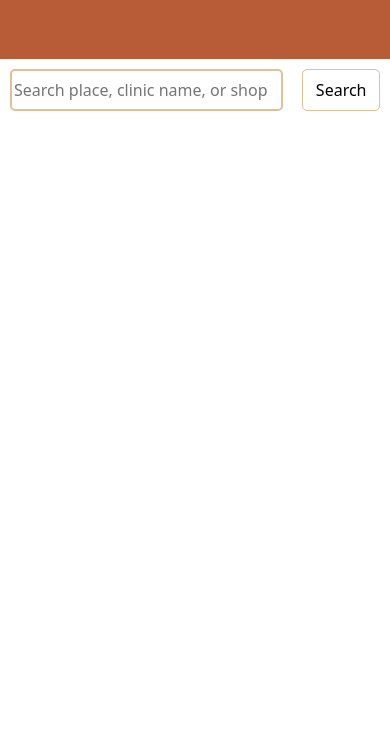
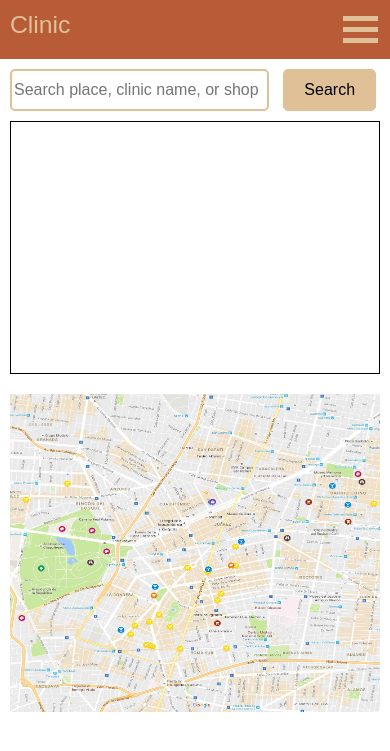
Before and after one commit to Clinic-Directory-2021/web_based_clinic_directory, a Django app: page / in a window 390 px wide. Shown: the top 751 px of the page. Run offline with Django 3.2, Linux system fonts and the light colour scheme.

Commit message:
Mobile responsive

```diff
--- /dev/null
+++ b/main_app/static/css/base.css
@@ -0,0 +1,145 @@
+*{
+    margin: 0;
+    font-family: Arial, Helvetica, sans-serif;
+}
+.header{
+    background-color:#B85C38;
+    width: 100%;
+    height: 7vh;
+    padding: 10px;
+    display: flex;
+}
+.header h2{
+    color: #E0C097;
+}
+
+.button:active{
+    opacity: 0.7;
+}
+@media (min-width:320px)  { /* smartphones, iPhone, portrait 480x320 phones */
+    .header{
+        background-color:#B85C38;
+    }
+    .search-bar{
+        width: 70%;
+        height: 5vh;
+        border-radius: 5px;
+        border:2px solid #E0C097;
+        margin-right: 5px;
+    }
+    .search-button{
+        background-color: #E0C097;
+        border-radius: 5px;
+        border:1px solid #E0C097;
+        margin-left: 5px;
+        width: 25%;
+        height: 5vh;
+    }
+        .result{
+        padding: 10px;
+    }
+    .preview{
+        margin: auto;
+        width: 100%;
+        height: 30vh;
+        border:1px solid black;
+        margin-top:10px;
+    }
+    .map{
+        width: 100%;
+        height: 40vh;
+        padding: 10px;
+    }
+     .map img{
+         width: 100%;
+         height: 100%;
+     }
+     .header .logo{
+        width: 90%;
+        height: 100%;
+    }
+    .header .menu{
+        width: 10%;
+        height: 100%;
+        display: block;
+    }
+    .header .menu .line {
+        width: 35px;
+        height: 5px;
+        background-color: #E0C097;
+        margin: 6px 0;
+      }
+      .menu-list{
+          padding: 20px;
+          display: none;
+          position: absolute;
+          top: 0%;
+          right: 0%;
+          width: 100%;
+          height: 40vh;
+          opacity: 0.9;
+          background-color: black;
+      }
+      .menu-list .menu-header{
+          width: 100%;
+          height: 5vh;
+          display: flex;
+      }
+      .menu-header .close{
+          width: 10%;
+          height: 100%;
+      }
+      .menu-header .decoy{
+          width: 90%;
+          height: 100%;
+      }
+      .menu-list .close .left{
+        transform: rotate(45deg);
+        position: relative;
+        top: 15%;
+        left: 2%;
+        width: 35px;
+        height: 5px;
+        background-color: #E0C097;
+      }
+      .menu-list .close .right{
+        transform: rotate(-45deg);
+        position: relative;
+        top: 2%;
+        left: 2%;
+        width: 35px;
+        height: 5px;
+        background-color: #E0C097;
+      }
+      ul{
+          list-style-type: none;
+      }
+      ul a{
+          text-decoration: none;
+      }
+      ul a li h3{
+          padding: 10px;
+          text-align: center;
+          color: white;
+      }
+}
+@media (min-width:481px)  { /* portrait e-readers (Nook/Kindle), smaller tablets @ 600 or @ 640 wide. */
+    .header{
+        background-color:black;
+    }
+    .header .menu{
+        display: none;
+    }
+}
+@media (min-width:641px)  { /* portrait tablets, portrait iPad, landscape e-readers, landscape 800x480 or 854x480 phones */
+
+}
+@media (min-width:961px)  { /* tablet, landscape iPad, lo-res laptops ands desktops */
+
+}
+@media (min-width:1025px) { /* big landscape tablets, laptops, and desktops */
+
+}
+@media (min-width:1281px) { /* hi-res laptops and desktops */
+
+}
--- a/main_app/static/css/index.css
+++ b/main_app/static/css/index.css
@@ -1,52 +1,48 @@
-*{
-    margin: 0;
-    font-family: Arial, Helvetica, sans-serif;
-}
-.header{
-    background-color:#B85C38;
-    width: 100%;
-    height: 7vh;
-}
-.search-bar{
-    border-radius: 5px;
-    border:2px solid #E0C097;
-}
 .search-bar:focus{
     outline: none !important;
     border:3px solid #E0C097;
-}
-.search-button{
-    background-color: white;
-    border-radius: 5px;
-    border:1px solid #E0C097;
-}
-.search-button:hover{
-    background-color: #E0C097;
-}
-.search-button:active{
-    background-color: #E0C097;
-    opacity: 0.7;
 }
 @media (min-width:320px)  { /* smartphones, iPhone, portrait 480x320 phones */
     .header{
         background-color:#B85C38;
     }
     .search-bar{
-        margin: 10px;
         width: 70%;
         height: 5vh;
+        border-radius: 5px;
+        border:2px solid #E0C097;
+        margin-right: 5px;
     }
     .search-button{
-        margin: 5px;
-        width: 20%;
+        background-color: #E0C097;
+        border-radius: 5px;
+        border:1px solid #E0C097;
+        margin-left: 5px;
+        width: 25%;
         height: 5vh;
-
     }
+        .result{
+        padding: 10px;
+    }
+    .preview{
+        margin: auto;
+        width: 100%;
+        height: 30vh;
+        border:1px solid black;
+        margin-top:10px;
+    }
+    .map{
+        width: 100%;
+        height: 40vh;
+        padding: 10px;
+    }
+     .map img{
+         width: 100%;
+         height: 100%;
+     }
 }
 @media (min-width:481px)  { /* portrait e-readers (Nook/Kindle), smaller tablets @ 600 or @ 640 wide. */
-    .header{
-        background-color:black;
-    }
+
 }
 @media (min-width:641px)  { /* portrait tablets, portrait iPad, landscape e-readers, landscape 800x480 or 854x480 phones */
 
--- /dev/null
+++ b/main_app/static/js/index.js
@@ -0,0 +1,6 @@
+function show_menu(){
+    $('.menu-list').show();
+}
+function close_menu(){
+    $('.menu-list').hide();
+}
--- a/main_app/templates/base.html
+++ b/main_app/templates/base.html
@@ -7,10 +7,36 @@
     <meta name="viewport" content="width=device-width, initial-scale=1.0">
     <link href="https://cdn.jsdelivr.net/npm/bootstrap@5.0.2/dist/css/bootstrap.min.css" rel="stylesheet" integrity="sha384-EVSTQN3/azprG1Anm3QDgpJLIm9Nao0Yz1ztcQTwFspd3yD65VohhpuuCOmLASjC" crossorigin="anonymous">
 <script src="https://cdn.jsdelivr.net/npm/bootstrap@5.0.2/dist/js/bootstrap.bundle.min.js" integrity="sha384-MrcW6ZMFYlzcLA8Nl+NtUVF0sA7MsXsP1UyJoMp4YLEuNSfAP+JcXn/tWtIaxVXM" crossorigin="anonymous"></script>
-<link rel="stylesheet" href="{% static 'css/index.css' %}">
+<link rel="stylesheet" href="{% static 'css/base.css' %}">
+<script src="{% static 'js/index.js' %}" defer></script>
+<script src="https://ajax.googleapis.com/ajax/libs/jquery/3.5.1/jquery.min.js"></script>
     <title>Document</title>
 </head>
 <body>
+    <div class='header'>
+        <div class='logo'>
+            <h2>Clinic</h2>
+        </div>
+        <div class="menu" onclick="show_menu()">
+            <div class="line"></div>
+            <div class="line"></div>
+            <div class="line"></div>
+        </div>
+        </div>
+    <div class="menu-list">
+        <div class="menu-header">
+            <div class="decoy"></div>
+            <div class='close' onclick="close_menu()">
+                <div class="line left"></div>
+                <div class="line right"></div>
+            </div>
+        </div>
+        <ul>
+            <a href="#"><li><h3>Login</h3></li></a>
+            <a href="#"><li><h3>Register</h3></li></a>
+            <a href="#"><li><h3>About</h3></li></a>
+        </ul>
+    </div>
     {% block content %}
     {% endblock %}
 </body>
--- a/main_app/templates/index.html
+++ b/main_app/templates/index.html
@@ -1,9 +1,17 @@
 {% extends "base.html" %}
 {% block content %}
-<div class='header'>
+<div class='result'>
+<!-- Search bar-->
+<input type="text" class='search-bar' placeholder="Search place, clinic name, or shop"> <button class="search-button" onclick="hello()"> Search </button>
+
+<!--RESULT-->
+<div class='preview'>
 
 </div>
+</div>
 
-<!-- Search bar-->
-<input type="text" class='search-bar' placeholder="Search place, clinic name, or shop"> <button class="search-button"> Search </button>
+<div class='map'>
+    <img src="../static/images/map.jpg" alt="">
+</div>
+
 {% endblock content %}
```
Also changed, not shown: main_app/static/images/map.jpg (added).
